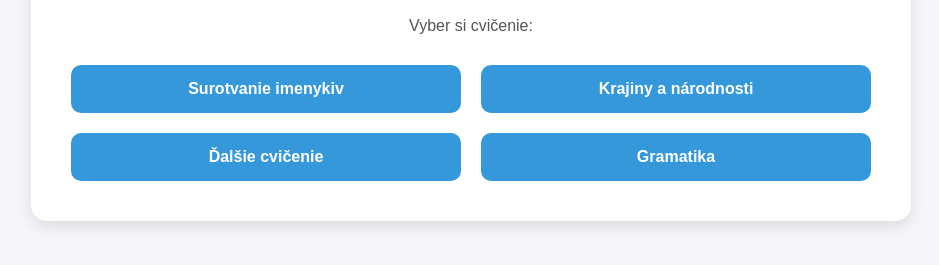
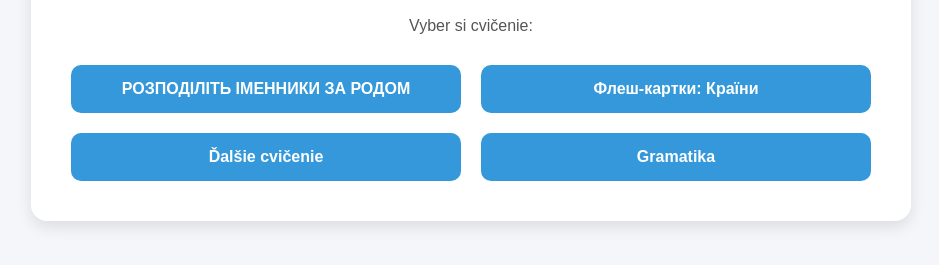
Before and after one commit to klymchukts-lab/slovak-exercises, a plain HTML site: page index.html in a window 1280 px wide. Shown: the part 375-640 px from the top of the page, without its empty margins (169-1108 px from the left). Drawn offline with Linux system fonts and the light colour scheme.

Commit message:
Update index.html

```diff
--- a/index.html
+++ b/index.html
@@ -71,8 +71,8 @@
     <p>Vyber si cvičenie:</p>
 
     <div class="grid">
-      <a href="sortovanie.html" class="btn">Surotvanie imenykiv</a>
-      <a href="countries.html" class="btn">Krajiny a národnosti</a>
+      <a href="sortovanie.html" class="btn">РОЗПОДІЛІТЬ ІМЕННИКИ ЗА РОДОМ</a>
+      <a href="countries.html" class="btn">Флеш-картки: Країни</a>
       <a href="#" class="btn">Ďalšie cvičenie</a>
       <a href="#" class="btn">Gramatika</a>
     </div>
```
